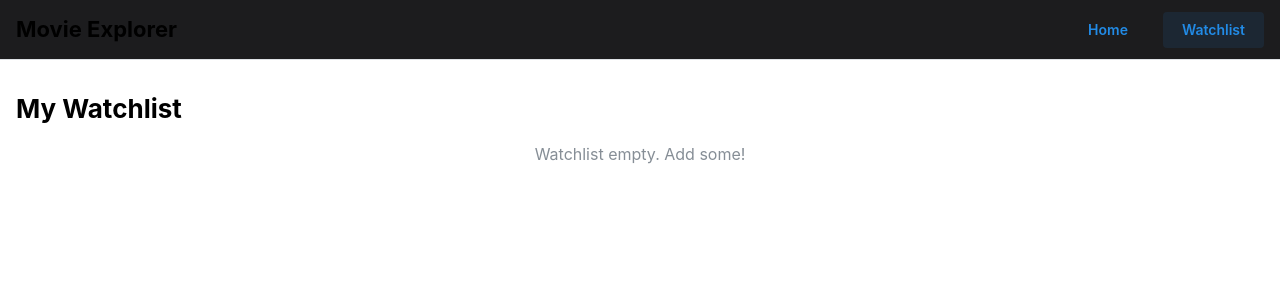
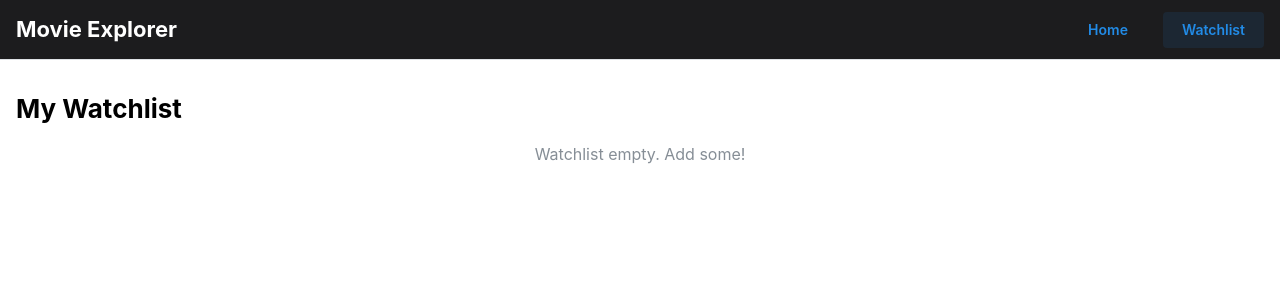
Before and after one commit to Hussain638/Movie-Explorer, a React (Vite) app: page /watchlist in a window 1280 px wide. Shown: the top 300 px of the page. Built offline with nearby package versions, Linux system fonts and the light colour scheme; what @mantine/styles would draw is missing.

Commit message:
header text color

```diff
--- a/src/components/header/Header.jsx
+++ b/src/components/header/Header.jsx
@@ -1,17 +1,20 @@
 import { Group, Title } from '@mantine/core';
 import NavigationLinks from './NavigationLinks';
+import { color } from 'framer-motion';
 
 const Header = () => {
   return (
-    <Group justify="space-between" align="center" h="100%" px="md" style={{backgroundColor:"#1c1c1e",color:'#white'}}>
+    <Group justify="space-between" align="center" h="100%" px="md" style={{backgroundColor:"#1c1c1e"}}>
       <Title
         order={3}
-        sx={(theme) => ({
-          fontSize: theme.fontSizes.xl,
-          [theme.fn.smallerThan('sm')]: {
-            fontSize: theme.fontSizes.lg,
-          },
-        })}
+        // sx={(theme) => ({
+        //   fontSize: theme.fontSizes.xl,
+        //   [theme.fn.smallerThan('sm')]: {
+        //     fontSize: theme.fontSizes.lg,
+        //     color:""
+        //   },
+        // })}
+        style={{color:"#fff"}}
       >
         Movie Explorer
       </Title>
```
